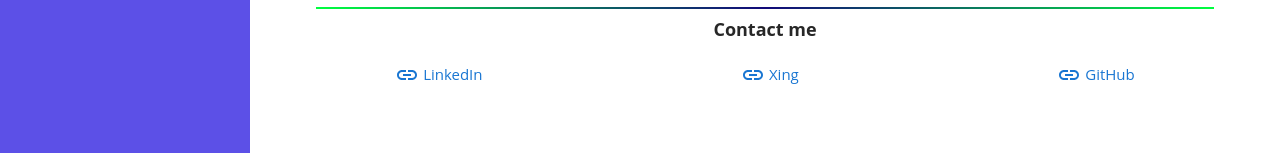
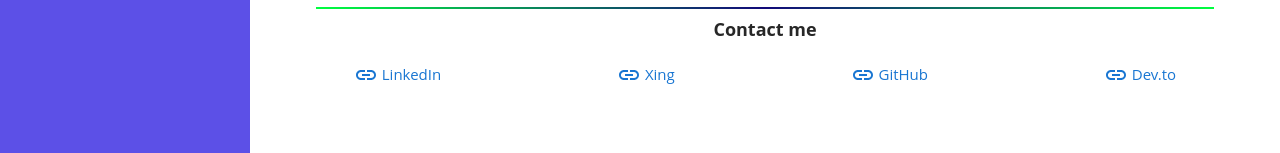
Before and after one commit to alaa-m1/react-advanced-patterns, a React (Create React App) app: page / in a window 1280 px wide. Shown: the part 440-593 px from the top of the page. Built offline with nearby package versions, Linux system fonts and the light colour scheme; a web font is replaced by a local one.

Commit message:
feat: Update [HomeDashboard] personal information.

```diff
--- a/src/pages/Home/HomeDashboard.tsx
+++ b/src/pages/Home/HomeDashboard.tsx
@@ -111,6 +111,7 @@ export const HomeDashboard = () => {
           title="Xing"
         />
         <ExternalLink url="https://github.com/alaa-m1" title="GitHub" />
+        <ExternalLink url="https://dev.to/alaa-m1" title="Dev.to" />
       </Box>
     </Box>
   );
```
